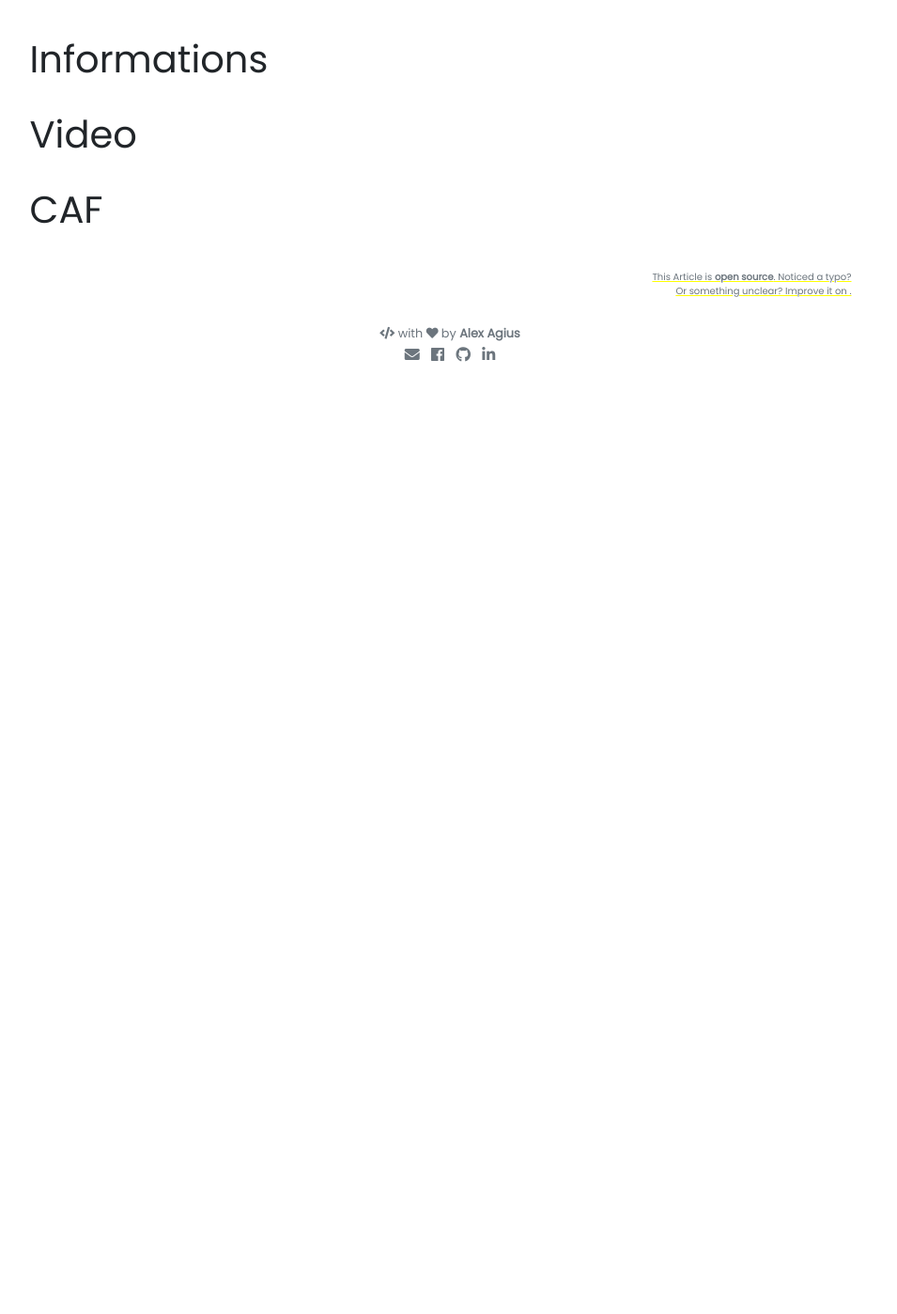
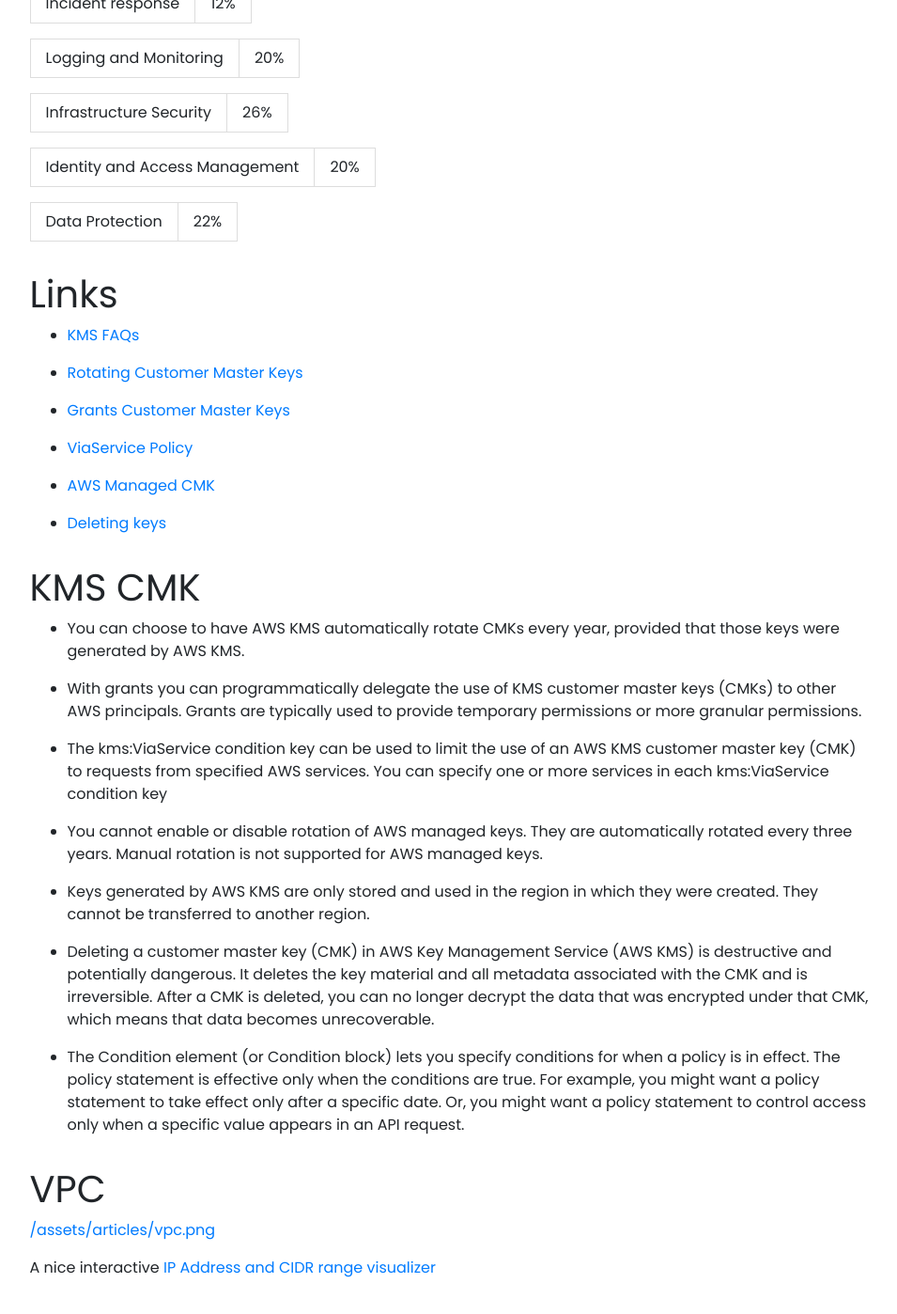
Before and after one commit to agiusalexandre/jekyll, a Jekyll site: the page built from _posts/2019-11-20-awsSecuritySpeciality.markdown, in a window 1280 px wide and 1400 px high, scrolled down 994 px. Shown: the whole window at 94% size, without its empty margins (161-1116 px from the left). Built offline with Jekyll 4.4.1, drawn with Linux system fonts in a browser that asks for light colours; nearby versions of some CDN libraries; our own code applies the rules of GitHub Pages for plain Markdown files; before the commit the page ends 1391 px from its top, so only the background shows below that; some of the changed text lies outside the part shown.

Commit message:
Update Security Article

```diff
--- a/_posts/2019-11-20-awsSecuritySpeciality.markdown
+++ b/_posts/2019-11-20-awsSecuritySpeciality.markdown
@@ -1,37 +1,190 @@
+
+
+
 ---
+
+
+
+
+
 title: AWS Security Speciality
+
+
+
+
+
 tags: [AWS, Technology, Security, EN, Certification]
+
+
+
+
+
 style:
+
+
+
+
+
 color:
+
+
+
+
+
 description: Different interesting information linked to AWS Security speciality scope.
+
+
+
+
+
 ---
+
+
+
+
+
+
 
 # AWS Certified Security - Specialty
 
+
+
+
+
+
+
 ## Description
+
+
+
+
+
 The AWS Certified Security – Specialty (SCS-C01) examination is intended for individuals who perform a security role. The AWS Certified Security Specialty allows experienced cloud security professionals to demonstrate and validate their knowledge of how to secure the AWS platform.
 
+
+
+
+
+
+
 ## Duration
+
+
+
+
+
 170 min
+
+
+
+
+
+
 
 ## Domain
 
-|Domain|Percentage  |
+
+
+
+
+
+
+|Domain|Percentage |
+
+
+
+
+
 |--|--|
-| Incident response | 12%  |
-| Logging and Monitoring | 20%  |
-| Infrastructure Security | 26%  |
-| Identity and Access Management | 20%  |
-| Data Protection | 22%  |
+
+
+
+
+
+| Incident response | 12% |
+
+
+
+
+
+| Logging and Monitoring | 20% |
+
+
+
+
+
+| Infrastructure Security | 26% |
+
+
+
+
+
+| Identity and Access Management | 20% |
+
+
+
+
+
+| Data Protection | 22% |
+
+
+
+
+
 
 
 # Links
 
 
-# Informations
+-  [KMS FAQs](https://aws.amazon.com/kms/faqs/)
+
+-  [Rotating Customer Master Keys](https://docs.aws.amazon.com/kms/latest/developerguide/rotate-keys.html#rotate-keys-console)
+
+-  [Grants Customer Master Keys](https://docs.aws.amazon.com/kms/latest/developerguide/grants.html)
+
+-  [ViaService Policy](https://docs.aws.amazon.com/kms/latest/developerguide/policy-conditions.html#conditions-kms-via-service)
+
+-  [AWS Managed CMK](https://docs.aws.amazon.com/kms/latest/developerguide/rotate-keys.html#rotate-keys-console)
+
+-  [Deleting keys](https://docs.aws.amazon.com/kms/latest/developerguide/deleting-keys.html)
 
 
-# Video
 
 
-# CAF
+
+# KMS CMK
+
+
+
+
+
+- You can choose to have AWS KMS automatically rotate CMKs every year, provided that those keys were generated by AWS KMS.
+
+
+
+- With grants you can programmatically delegate the use of KMS customer master keys (CMKs) to other AWS principals. Grants are typically used to provide temporary permissions or more granular permissions.
+
+
+
+- The kms:ViaService condition key can be used to limit the use of an AWS KMS customer master key (CMK) to requests from specified AWS services. You can specify one or more services in each kms:ViaService condition key
+
+
+
+- You cannot enable or disable rotation of AWS managed keys. They are automatically rotated every three years. Manual rotation is not supported for AWS managed keys.
+
+
+
+- Keys generated by AWS KMS are only stored and used in the region in which they were created. They cannot be transferred to another region.
+
+
+
+- Deleting a customer master key (CMK) in AWS Key Management Service (AWS KMS) is destructive and potentially dangerous. It deletes the key material and all metadata associated with the CMK and is irreversible. After a CMK is deleted, you can no longer decrypt the data that was encrypted under that CMK, which means that data becomes unrecoverable.
+
+
+
+- The Condition element (or Condition block) lets you specify conditions for when a policy is in effect. The policy statement is effective only when the conditions are true. For example, you might want a policy statement to take effect only after a specific date. Or, you might want a policy statement to control access only when a specific value appears in an API request.
+
+# VPC
+[/assets/articles/vpc.png](VPC)
+
+A nice interactive  [IP Address and CIDR range visualizer](https://cidr.xyz/)
```
Also changed, not shown: _projects/(5) Hackathon-starter.md (+0 -3 lines), assets/articles/vpc.png (added).
